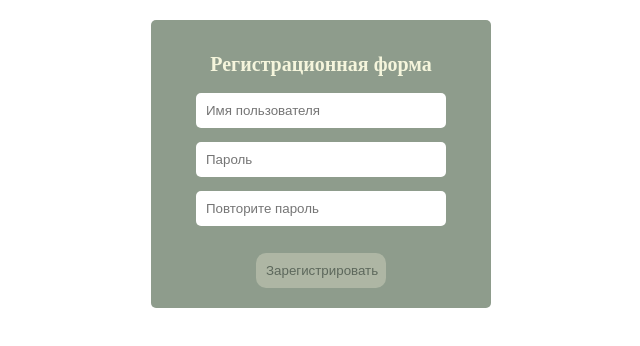
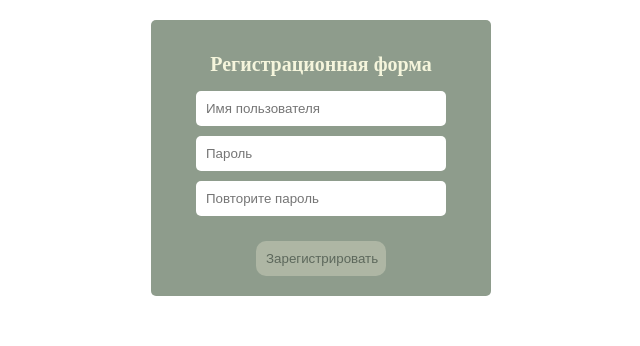
Before and after one commit to tdacoding/forms, a React (Vite) app: page / in a window 1280 px wide. Shown: the top 346 px of the page, without its empty margins (319-959 px from the left). Built offline with nearby package versions, Linux system fonts and the light colour scheme.

Commit message:
in Vadim style

```diff
--- a/src/App.jsx
+++ b/src/App.jsx
@@ -1,124 +1,9 @@
-import styles from './App.module.css';
-import { useState } from 'react';
+import { Form } from './components/Form';
 
-function App() {
-	const errorsInit = {
-		loginError: null,
-		passError: null,
-	};
-	const [login, setLogin] = useState('');
-	const [isLoginOk, setIsLoginOk] = useState(false);
-	const [pass, setPass] = useState('');
-	const [isPassOk, setIsPassOk] = useState(false);
-	const [rePass, setRePass] = useState('');
-	const [errors, setErrors] = useState(errorsInit);
-
-	const sendFormData = (formData) => {
-		console.log(formData);
-	};
-	const isRePassOk = pass === rePass;
-	const isBtnDisabled = !(isLoginOk && isPassOk && isRePassOk);
-
-	const onLoginChange = ({ target }) => {
-		setLogin(target.value);
-		let newError = null;
-		if (/^[0-9]+[\w_]*$/.test(target.value)) {
-			newError = 'Неверный логин. Логин не должен начинаться с цифры';
-		} else if (!/^[\w_]*$/.test(target.value)) {
-			newError =
-				'Неверный логин. Допустимые символы: латинские буквы, цифры и нижнее подчёркивание';
-		} else if (target.value.length > 20) {
-			newError = 'Неверный логин. Должно быть не больше 20 символов';
-		}
-		setIsLoginOk(!newError && target.value.length >= 3);
-		setErrors({ ...errors, loginError: newError });
-	};
-	const onLoginBlur = ({ target }) => {
-		if (target.value.length < 3) {
-			setErrors({
-				...errors,
-				loginError: 'Неверный логин. Должно быть не менее 3 символов',
-			});
-		}
-	};
-	const onPassChange = ({ target }) => {
-		setPass(target.value);
-		setErrors({ ...errors, passError: null });
-	};
-	const onPassBlur = ({ target }) => {
-		let newError = null;
-		if (!/^[0-9A-Za-z!@#$%^&*]*$/.test(target.value)) {
-			newError =
-				'Пароль содержитнедопустимые символы. Допустимы символы латинского алфавита, цифры и символы !@#$%^&*';
-		} else if (target.value.length < 8) {
-			newError = 'Пароль должен быть не менее 8 символов';
-		} else if (!/(?=.*?[0-9])(?=.*?[!@#$%^&*])/.test(target.value)) {
-			newError =
-				'Пароль должен содержать хотя бы одну цифру, и хотя бы один спецсимвол из !@#$%^&*';
-		}
-		setErrors({ ...errors, passError: newError });
-		setIsPassOk(!newError);
-	};
-	const onRePassChange = ({ target }) => {
-		setRePass(target.value);
-	};
-	const onRePassBlur = ({ target }) => {};
-
-	const onSubmit = (event) => {
-		event.preventDefault();
-		sendFormData({ login, pass });
-	};
-
+export const App = () => {
 	return (
-		<form className={styles.regForm} onSubmit={onSubmit}>
-			<h1>Регистрационная форма</h1>
-			{errors.loginError && <div className={styles.error}>{errors.loginError}</div>}
-			{errors.passError && <div className={styles.error}>{errors.passError}</div>}
-			<input
-				className={
-					errors.loginError
-						? styles.regInput + ' ' + styles.errorInput
-						: styles.regInput
-				}
-				name="login"
-				type="text"
-				value={login}
-				onChange={onLoginChange}
-				onBlur={onLoginBlur}
-				placeholder="Имя пользователя"
-			/>
-			<br />
-			<input
-				className={
-					errors.passError
-						? styles.regInput + ' ' + styles.errorInput
-						: styles.regInput
-				}
-				name="pass"
-				type="password"
-				value={pass}
-				onChange={onPassChange}
-				onBlur={onPassBlur}
-				placeholder="Пароль"
-			/>
-			<br />
-			<input
-				className={styles.regInput}
-				name="rePass"
-				type="password"
-				value={rePass}
-				onChange={onRePassChange}
-				onBlur={onRePassBlur}
-				placeholder="Повторите пароль"
-			/>
-			{!isRePassOk && rePass.length >= 1 && (
-				<div className={styles.error}>Пароли не совпадают</div>
-			)}
-			<button className={styles.regButton} type="submit" disabled={isBtnDisabled}>
-				Зарегистрировать
-			</button>
-		</form>
+		<div>
+			<Form />
+		</div>
 	);
-}
-
-export default App;
+};
--- /dev/null
+++ b/src/components/Form.jsx
@@ -0,0 +1,107 @@
+import styles from './Form.module.css';
+import { useState, useRef, useEffect } from 'react';
+import { validateForm } from '../utils/validation';
+
+export const Form = () => {
+	const init = {
+		login: '',
+		pass: '',
+		rePass: '',
+	};
+
+	const [formData, setFormData] = useState(init);
+	const [errors, setErrors] = useState(init);
+	const [toShowErrors, setToShowErrors] = useState(init);
+
+	const submitButtonRef = useRef();
+	const isSubmitButtonDisabled = Object.keys(errors).length > 0;
+
+	const onChangeHandler = ({ target }) => {
+		setFormData({ ...formData, [target.name]: target.value });
+	};
+	const onBlureHandler = ({ target }) => {
+		setToShowErrors({ ...toShowErrors, [target.name]: !!errors[target.name] });
+	};
+	const onFocusHandler = ({ target }) => {
+		setToShowErrors({ ...toShowErrors, [target.name]: false });
+	};
+
+	useEffect(() => {
+		const errors = validateForm(formData);
+		setErrors(errors);
+	}, [formData]);
+
+	useEffect(() => {
+		if (!isSubmitButtonDisabled) {
+			submitButtonRef.current.focus();
+		}
+	});
+
+	const sendFormData = (formData) => {
+		console.log(formData.login, formData.pass);
+	};
+
+	const onSubmit = (event) => {
+		event.preventDefault();
+		sendFormData(formData);
+	};
+
+	return (
+		<form className={styles.regForm} onSubmit={onSubmit}>
+			<h1>Регистрационная форма</h1>
+			<input
+				className={
+					toShowErrors.login
+						? styles.regInput + ' ' + styles.errorInput
+						: styles.regInput
+				}
+				name="login"
+				type="text"
+				placeholder="Имя пользователя"
+				value={formData.login}
+				onChange={onChangeHandler}
+				onBlur={onBlureHandler}
+				onFocus={onFocusHandler}
+			/>
+			{toShowErrors.login && <div className={styles.error}>{errors.login}</div>}
+			<input
+				className={
+					toShowErrors.pass
+						? styles.regInput + ' ' + styles.errorInput
+						: styles.regInput
+				}
+				name="pass"
+				type="password"
+				placeholder="Пароль"
+				value={formData.pass}
+				onChange={onChangeHandler}
+				onBlur={onBlureHandler}
+				onFocus={onFocusHandler}
+			/>
+			{toShowErrors.pass && <div className={styles.error}>{errors.pass}</div>}
+			<input
+				className={
+					toShowErrors.rePass
+						? styles.regInput + ' ' + styles.errorInput
+						: styles.regInput
+				}
+				name="rePass"
+				type="password"
+				placeholder="Повторите пароль"
+				value={formData.rePass}
+				onChange={onChangeHandler}
+				onBlur={onBlureHandler}
+				onFocus={onFocusHandler}
+			/>
+			{toShowErrors.rePass && <div className={styles.error}>{errors.rePass}</div>}
+			<button
+				className={styles.regButton}
+				type="submit"
+				ref={submitButtonRef}
+				disabled={isSubmitButtonDisabled}
+			>
+				Зарегистрировать
+			</button>
+		</form>
+	);
+};
--- a/src/App.module.css
+++ b/src/components/Form.module.css
@@ -17,8 +17,8 @@
 }
 .regInput {
 	padding: 10px;
-	margin-top: 7px;
-  	margin-bottom: 7px;
+	margin-top: 5px;
+  	margin-bottom: 5px;
 	color: #5d685c;
 	width: 230px;
 	border: none;
@@ -42,6 +42,7 @@
 }
 .error {
 	margin: 0px;
+	margin-bottom: 8px;
 	font-size: 12px;
 	color: red;
 }
--- /dev/null
+++ b/src/data/validationConfig.js
@@ -0,0 +1,59 @@
+export const validationScheme = {
+	login: {
+		isRequired: {
+			message: 'Имя пользователя не может быть пустым',
+		},
+		isFromDigit: {
+			message: 'Имя пользователя не должно начинаться с цифры',
+		},
+		isLogin: {
+			message:
+				'Неверное имя пользователя. Допустимые символы: латинские буквы, цифры и нижнее подчёркивание',
+		},
+		min: {
+			message: 'Имя пользователя должно быть не менее 3-х символов',
+			param: 3,
+		},
+		max: {
+			message: 'Имя пользователя должно быть не более 20-ти символов',
+			param: 20,
+		},
+	},
+	pass: {
+		isRequired: {
+			message: 'Необходимо ввести пароль',
+		},
+		min: {
+			message: 'Минимальная длина пароля --- 8 символов',
+			param: 8,
+		},
+		isPass: {
+			message:
+				'Пароль должен содержать хотя бы одну цифру, и хотя бы один спецсимвол из !@#$%^&*',
+		},
+		isPassLatin: {
+			message:
+				'Пароль содержит недопустимые символы. Допустимы символы латинского алфавита, цифры и символы !@#$%^&*',
+		},
+	},
+	rePass: {
+		isRequired: {
+			message: 'Необходимо повторить пароль',
+		},
+		isMatch: {
+			message: 'Пароли не совпадают',
+			field: 'pass',
+		},
+	},
+};
+
+export const validationRules = {
+	isRequired: (value) => !!value.trim(),
+	min: (value, param) => value.length >= param,
+	max: (value, param) => value.length <= param,
+	isFromDigit: (value) => !/^[0-9]+[\w_]*$/.test(value),
+	isLogin: (value) => /^[\w_]*$/.test(value),
+	isPass: (value) => /(?=.*?[0-9])(?=.*?[!@#$%^&*])/.test(value),
+	isPassLatin: (value) => /^[0-9A-Za-z!@#$%^&*]*$/.test(value),
+	isMatch: (value1, s, value2) => value1 === value2,
+};
--- a/src/main.jsx
+++ b/src/main.jsx
@@ -1,7 +1,7 @@
 import { StrictMode } from 'react';
 import { createRoot } from 'react-dom/client';
 import './index.css';
-import App from './App.jsx';
+import { App } from './App.jsx';
 
 createRoot(document.getElementById('root')).render(
 	<StrictMode>
--- /dev/null
+++ b/src/utils/validation.js
@@ -0,0 +1,19 @@
+import { validationScheme, validationRules } from '../data/validationConfig';
+
+export const validateForm = (formData) => {
+	const errors = {};
+	for (const fieldName in formData) {
+		const fieldRules = validationScheme[fieldName];
+		for (const rule in fieldRules) {
+			const { message, param, field } = fieldRules[rule];
+			const validatorFunction = validationRules[rule];
+			if (
+				validatorFunction &&
+				!validatorFunction(formData[fieldName], param, formData[field])
+			) {
+				errors[fieldName] = message;
+			}
+		}
+	}
+	return errors;
+};
```
